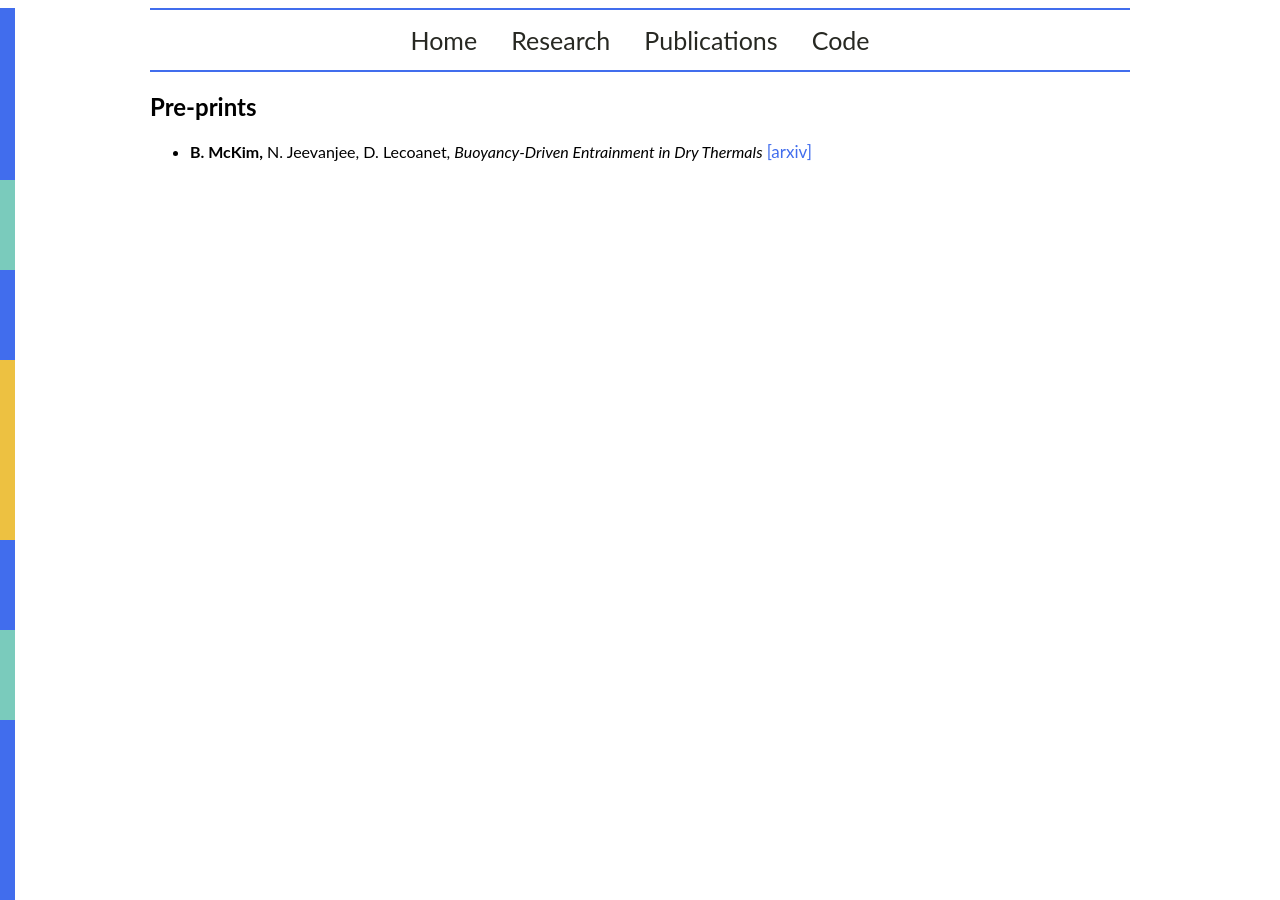
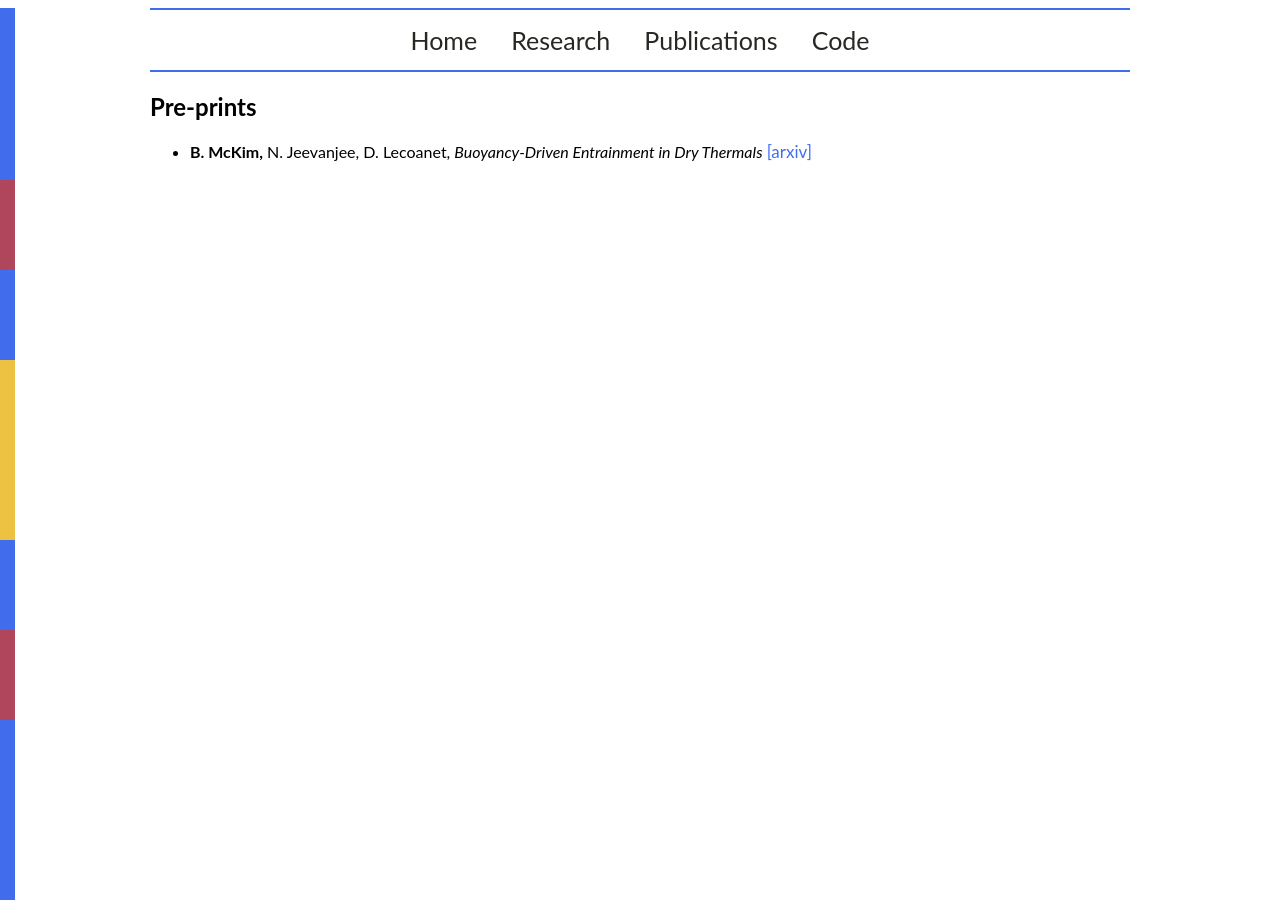
Before and after one commit to mckimb/mckimb.github.io, a Jekyll site: the page built from papers/index.html, in a window 1280 px wide. Built offline with Jekyll 4.4.1, drawn with Linux system fonts in a browser that asks for light colours.

Commit message:
Update main.css

```diff
--- a/css/main.css
+++ b/css/main.css
@@ -105,7 +105,7 @@ nav ul li, footer ul li {
   position: absolute;
 }
 .vl2 {
-  border-left: 15px solid #7acbbc;
+  border-left: 15px solid #af465b;
   margin-left: -150px;
   height: 10%;
   top: 20%;
@@ -133,7 +133,7 @@ nav ul li, footer ul li {
   position: absolute;
 }
 .vl6 {
-  border-left: 15px solid #7acbbc;
+  border-left: 15px solid #af465b;
   margin-left: -150px;
   height: 10%;
   top: 70%;
```
